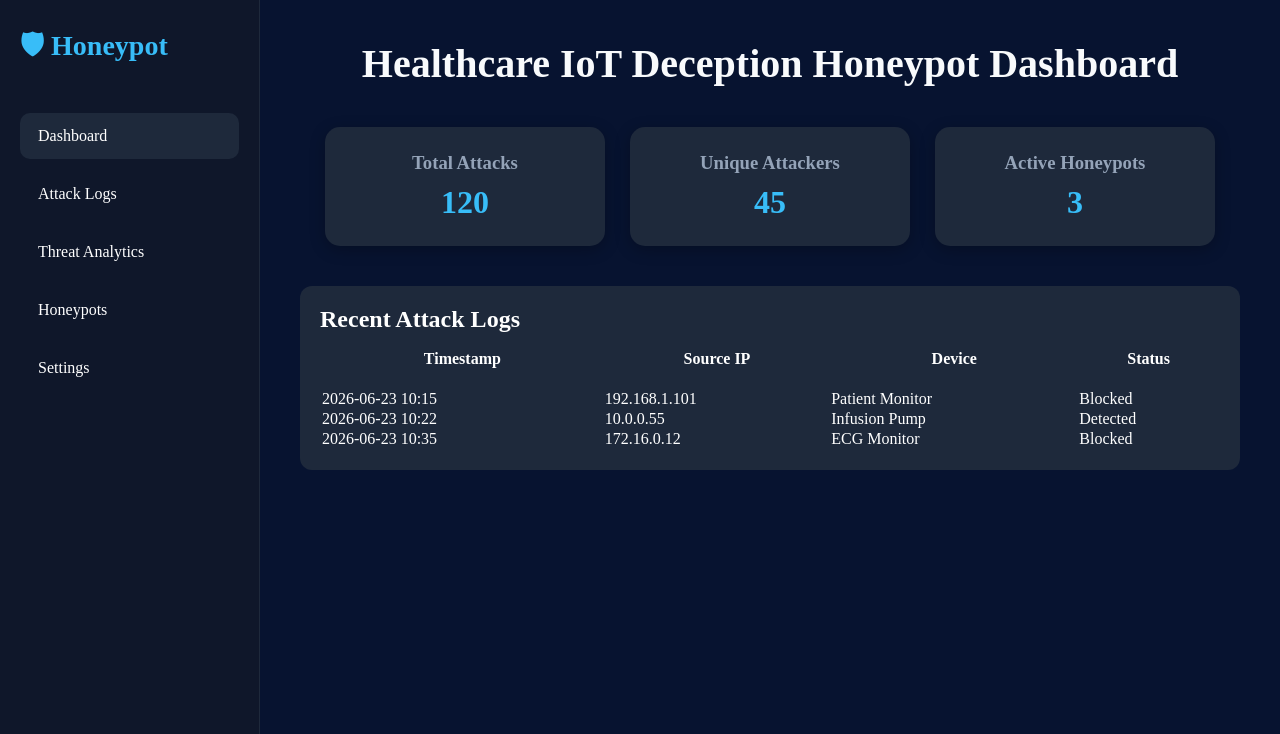
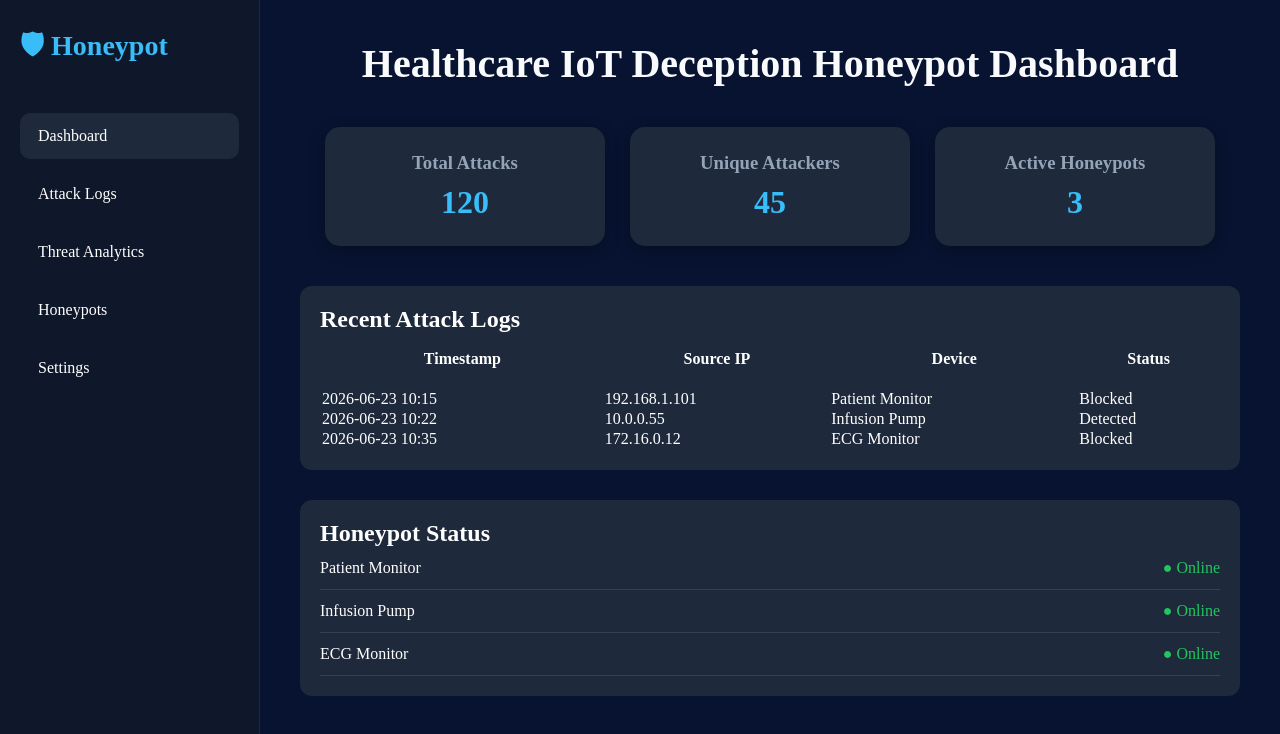
Before and after one commit to Sk8805/Healthcare---IoT-Deception-Honeypot-Network, a React app in the folder frontend/: page / in a window 1280 px wide. Shown: the top 734 px of the page. Built offline with nearby package versions, Linux system fonts and the light colour scheme; the HTML template or start-up script is replaced by a standard one.

Commit message:
feat: add threat analytics dashboard section

```diff
--- a/frontend/src/App.jsx
+++ b/frontend/src/App.jsx
@@ -1,6 +1,7 @@
 import Sidebar from "./components/Sidebar";
 import StatCard from "./components/StatCard";
 import AttackLogs from "./components/AttackLogs";
+import HoneypotStatus from "./components/HoneypotStatus";
 
 function App() {
   return (
@@ -38,6 +39,7 @@ function App() {
             justifyContent: "center",
             gap: "25px",
             flexWrap: "wrap",
+            marginBottom: "30px",
           }}
         >
           <StatCard title="Total Attacks" value="120" />
@@ -45,9 +47,11 @@ function App() {
           <StatCard title="Active Honeypots" value="3" />
         </div>
 
-        {/* Attack Logs Table */}
+        {/* Attack Logs */}
         <AttackLogs />
 
+        {/* Honeypot Status */}
+        <HoneypotStatus />
       </div>
     </div>
   );
--- /dev/null
+++ b/frontend/src/components/HoneypotStatus.jsx
@@ -0,0 +1,40 @@
+function HoneypotStatus() {
+  const devices = [
+    { name: "Patient Monitor", status: "Online" },
+    { name: "Infusion Pump", status: "Online" },
+    { name: "ECG Monitor", status: "Online" },
+
+  ];
+
+  return (
+    <div
+      style={{
+        marginTop: "30px",
+        background: "#1e293b",
+        padding: "20px",
+        borderRadius: "12px",
+      }}
+    >
+      <h2>Honeypot Status</h2>
+
+      {devices.map((device, index) => (
+        <div
+          key={index}
+          style={{
+            display: "flex",
+            justifyContent: "space-between",
+            padding: "12px 0",
+            borderBottom: "1px solid #334155",
+          }}
+        >
+          <span>{device.name}</span>
+          <span style={{ color: "#22c55e" }}>
+            ● {device.status}
+          </span>
+        </div>
+      ))}
+    </div>
+  );
+}
+
+export default HoneypotStatus;
```
